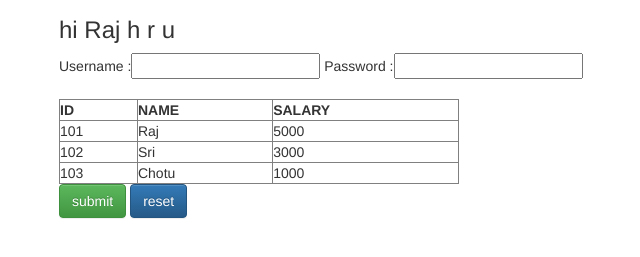
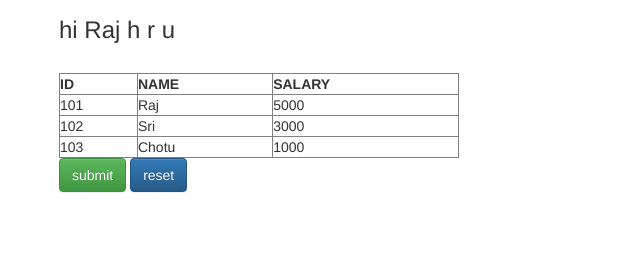
Before and after one commit to yadavrajkumar/basic-angular-app, a plain HTML site: page index.html in a window 1280 px wide. Shown: the part 63-320 px from the top of the page, without its empty margins (11-651 px from the left). Drawn offline with nearby package versions, Linux system fonts and the light colour scheme.

Commit message:
my second commit

```diff
--- a/index.html
+++ b/index.html
@@ -15,8 +15,6 @@
 <div ng-controller="myController">
 	<h3>{{message}}</h3>
 	<form>
-		Username :<input type="text" name="username">
-		Password :<input type="Password" name="Password"><br>
 		<br>
 		<table border="1" width="400">
 			<tr>
@@ -42,13 +40,8 @@
 
 			</tr>
 		</table>
-		<table>
-		<tr>
-		<td colspan="2" align="center">
 		<input type="submit" value="submit" class="btn btn-success">
 		<input type="reset" value="reset" class="btn btn-primary"><br>
-		<td></td></tr>
-		</table>
 	</form>
 </div>
 </div>
```
